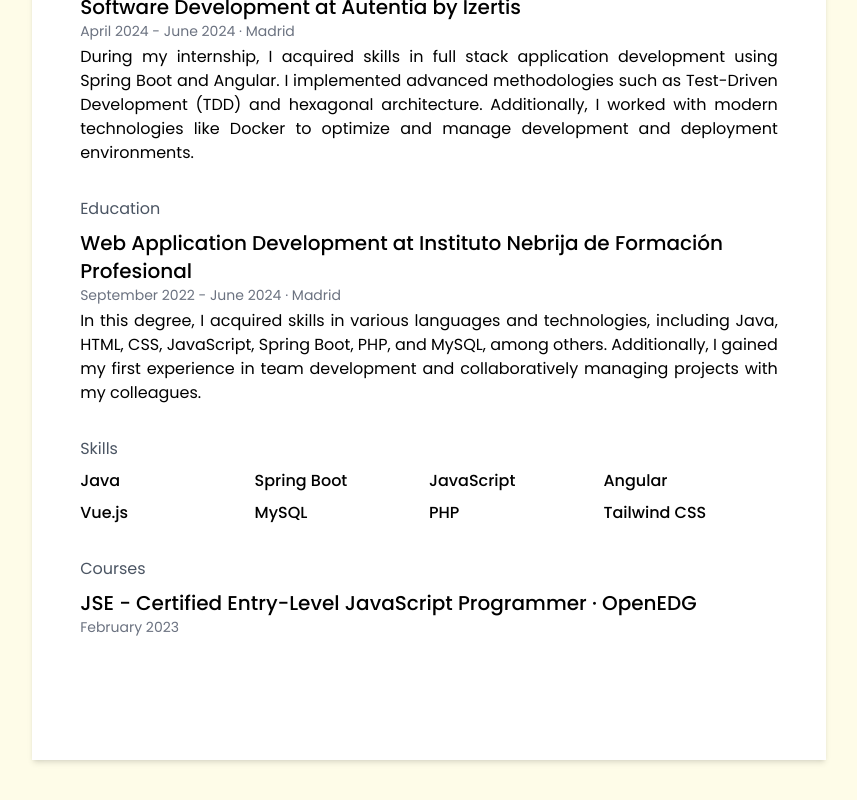
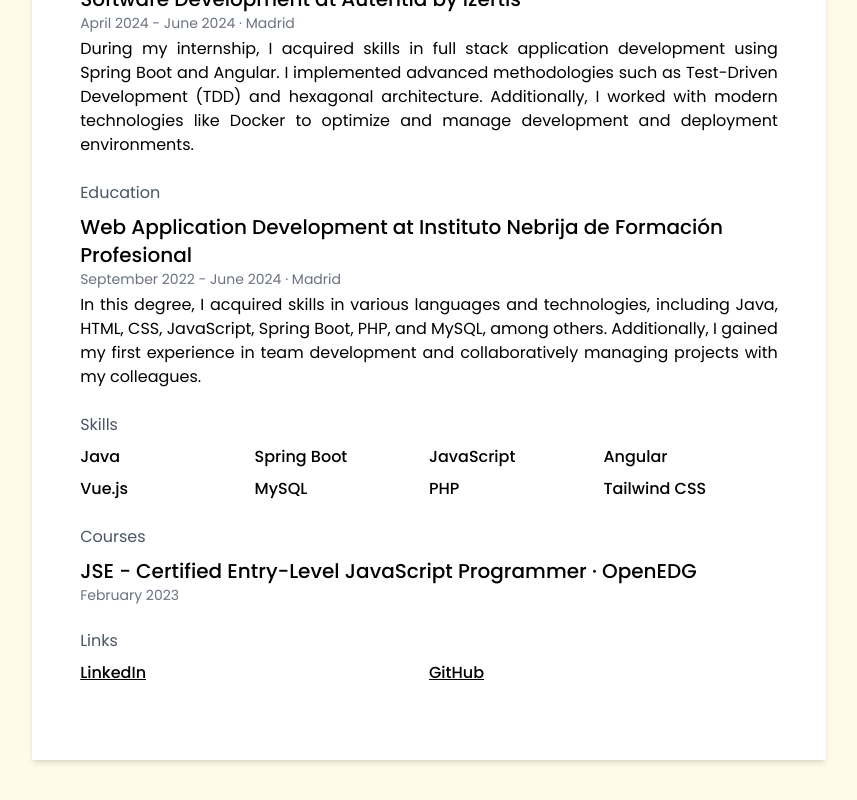
Before and after one commit to juanburillo/curriculum-vitae, a Vue app: page / in a window 1280 px wide. Shown: the part 403-1203 px from the top of the page, without its empty margins (211-1068 px from the left). Built offline with nearby package versions, Linux system fonts and the light colour scheme.

Commit message:
feat: :sparkles: fill Links component

```diff
--- a/src/components/Curriculum.vue
+++ b/src/components/Curriculum.vue
@@ -1,21 +1,24 @@
 <script setup lang="ts">
+import Courses from './Courses.vue';
+import Education from './Education.vue';
 import Experience from './Experience.vue';
+import Links from './Links.vue';
 import Presentation from './Presentation.vue';
-import Education from './Education.vue';
 import Skills from './Skills.vue';
-import Courses from './Courses.vue';
 </script>
 
 <template>
   <div class="w-[210mm] h-[297mm] my-10 mx-auto p-12 bg-white shadow-md">
     <Presentation />
 
-    <Experience class="mt-8"/>
+    <Experience class="mt-6"/>
 
-    <Education class="mt-8" />
+    <Education class="mt-6" />
 
-    <Skills class="mt-8" />
+    <Skills class="mt-6" />
 
-    <Courses class="mt-8" />
+    <Courses class="mt-6" />
+
+    <Links class="mt-6" />
   </div>
 </template>
--- a/src/components/Links.vue
+++ b/src/components/Links.vue
@@ -1,5 +1,15 @@
 <script setup lang="ts">
+import data from '../locales/data.json';
 </script>
 
 <template>
+  <div>
+    <h2 class="text-gray-600">Links</h2>
+
+    <div class="mt-2 grid grid-cols-2">
+      <a v-for="social in data.contact.socials" class="font-medium underline" :href="social.url" target="_blank">
+        {{ social.site }}
+      </a>
+    </div>
+  </div>
 </template>
```
